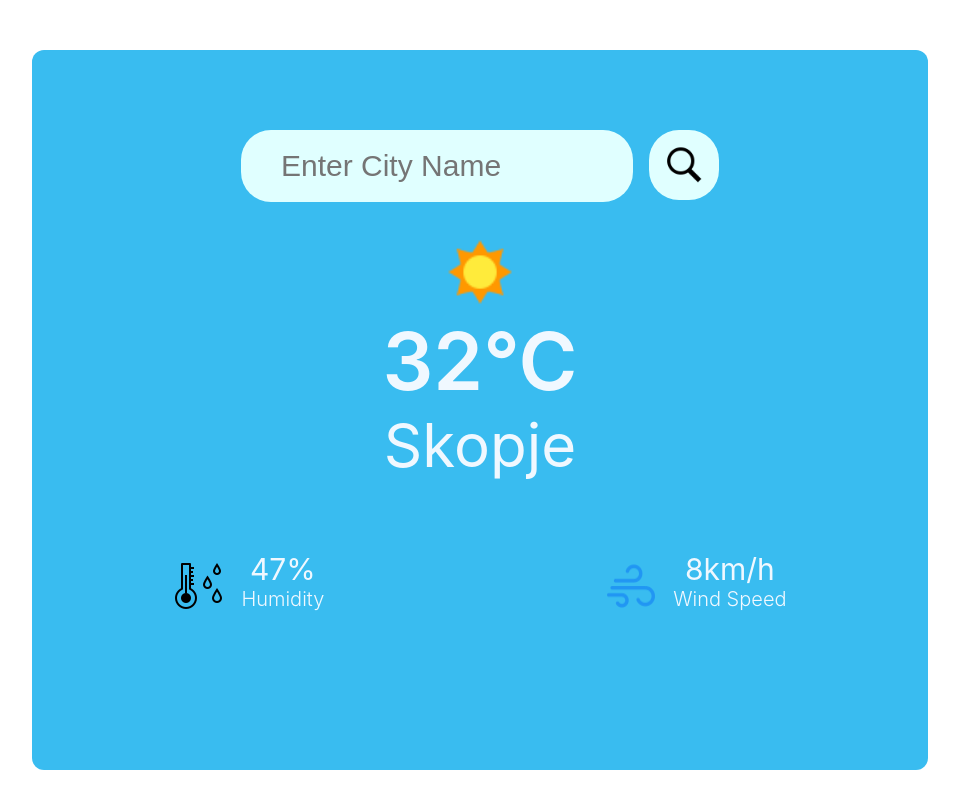
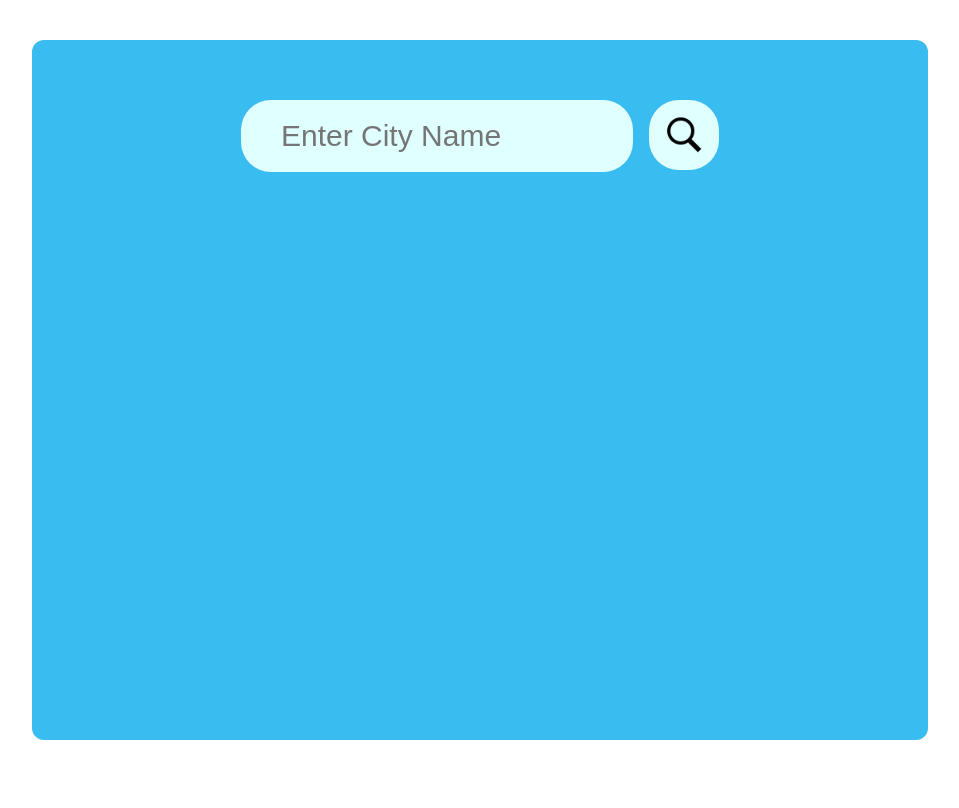
Before and after one commit to KrunoMirkovski/Weather-App, a React (Create React App) app: page / in a window 1280 px wide. Shown: the top 808 px of the page, without its empty margins (160-1119 px from the left). Built offline with nearby package versions, Linux system fonts and the light colour scheme.

Commit message:
Adding API key, constructing the API URL, defining state variables, mapping of weather conditions to icons and creating the function to fetch weather data from the API

```diff
--- a/src/Components/Weather.css
+++ b/src/Components/Weather.css
@@ -1,8 +1,8 @@
 .container{
     width: 70%;
     height: 80vh;
-    margin: 50px auto;
-    padding-top: 80px;
+    margin: 40px auto;
+    padding-top: 60px;
     border-radius: 12px;
     background: rgb(57, 188, 240);
 }
--- a/src/Components/Weather.jsx
+++ b/src/Components/Weather.jsx
@@ -1,47 +1,125 @@
-import React from "react";
+import React, {useState} from "react";
 import "./Weather.css"
+
 import search_icon from "./Assets/icons8-search-50.png";
 import humidity_icon from "./Assets/icons8-humidity-50.png";
+import wind_icon from "./Assets/icons8-wind-48.png";
 import sunny_icon from "./Assets/icons8-summer-48.png";
 import cloud_icon from "./Assets/icons8-cloud-48.png";
 import rain_icon from "./Assets/icons8-rain-48.png";
 import snow_icon from "./Assets/icons8-snow-48.png";
 import thunder_icon from "./Assets/icons8-storm-48.png";
-import wind_icon from "./Assets/icons8-wind-48.png";
+import drizzle_icon from "./Assets/icons8-drizzle-48.png";
+import mist_icon from "./Assets/icons8-mist-48.png";
 
+// Mapping of weather conditions to icons
+const weatherIcons = {
+    Clear: sunny_icon,
+    Clouds: cloud_icon,
+    Rain: rain_icon,
+    Snow: snow_icon,
+    Thunderstorm: thunder_icon,
+    Drizzle: drizzle_icon,
+    Mist: mist_icon
+  };
 
 
 
 const WeatherApp = () => {
+
+    // API key for OpenWeather API
+    const API_KEY = "62e318ca8947d6ac97e89d1bfd7ce8c3";
+
+   // State variables to manage weather data and errors
+  const [city, setCity] = useState("");
+  const [weatherData, setWeatherData] = useState(null);
+  const [error, setError] = useState("");
+
+  // Function to fetch weather data from the API
+  const search = async () => {
+    if (!city) {
+      setError("Please enter a city name.");
+      return;
+    }
+
+        // Construct the API URL with the city name and API key
+        const url = `https://api.openweathermap.org/data/2.5/weather?q=${city}&units=Metric&appid=${API_KEY}`;
+
+        try {
+            const response = await fetch(url);
+            if (!response.ok) {
+              throw new Error("City not found");
+            }
+
+            const data = await response.json();
+
+            // Determine the icon based on the weather condition
+      const weatherCondition = data.weather[0].main;
+      const icon = weatherIcons[weatherCondition] || "./Assets/icons8-unknown-48.png";
+
+            // Update state with weather data
+            setWeatherData({
+              temperature: data.main.temp,
+              humidity: data.main.humidity,
+              windSpeed: data.wind.speed,
+              location: data.name,
+              icon,
+              condition: weatherCondition,
+            });
+
+            setError(""); // Clear any previous error
+          } catch (err) {
+            setWeatherData(null);
+            setError(err.message);
+          }
+        };
+
+    // JSX structure defining the app's UI
     return (
         <div className="container">
+      {/* Top section with input and search button */}
       <div className="top">
-                <input type="text" className="city" placeholder="Enter City Name" />
-                <div className="search_icon">
-                    <img src={search_icon} alt="" />
+        <input
+          type="text"
+          className="city"
+          placeholder="Enter City Name"
+          value={city}
+          onChange={(e) => setCity(e.target.value)} // Update city state
+        />
+        <div className="search_icon" onClick={search}>
+          <img src={search_icon} alt="Search Icon" />
         </div>
       </div>
+
+      {/* Display error message if any */}
+      {error && <div style={{ color: "red", textAlign: "center" }}>{error}</div>}
+
+      {/* Display weather information */}
+      {weatherData && (
+        <>
           <div className="weater_img">
-                <img src={sunny_icon} alt=""/>
+            <img src={weatherData.icon} alt={weatherData.condition} />
           </div>
-            <div className="temperature">32°C</div>
-            <div className="location">Skopje</div>
+          <div className="temperature">{weatherData.temperature}°C</div>
+          <div className="location">{weatherData.location}</div>
           <div className="datawrap">
             <div className="data_element">
-                    <img src={humidity_icon} alt="" className="icon"/>
+              <img src={humidity_icon} alt="Humidity Icon" className="icon" />
               <div className="data">
-                        <div className="humidity">47%</div>
+                <div className="humidity">{weatherData.humidity}%</div>
                 <div className="text">Humidity</div>
               </div>
             </div>
             <div className="data_element">
-                    <img src={wind_icon} alt="" className="icon"/>
+              <img src={wind_icon} alt="Wind Icon" className="icon" />
               <div className="data">
-                        <div className="humidity">8km/h</div>
+                <div className="wind-speed">{weatherData.windSpeed} km/h</div>
                 <div className="text">Wind Speed</div>
               </div>
             </div>
           </div>
+        </>
+      )}
     </div>
     )
 }
```
Also changed, not shown: src/Components/Assets/icons8-drizzle-48.png (added), src/Components/Assets/icons8-mist-48.png (added). Lines whose indentation alone changed are shown as unchanged.
